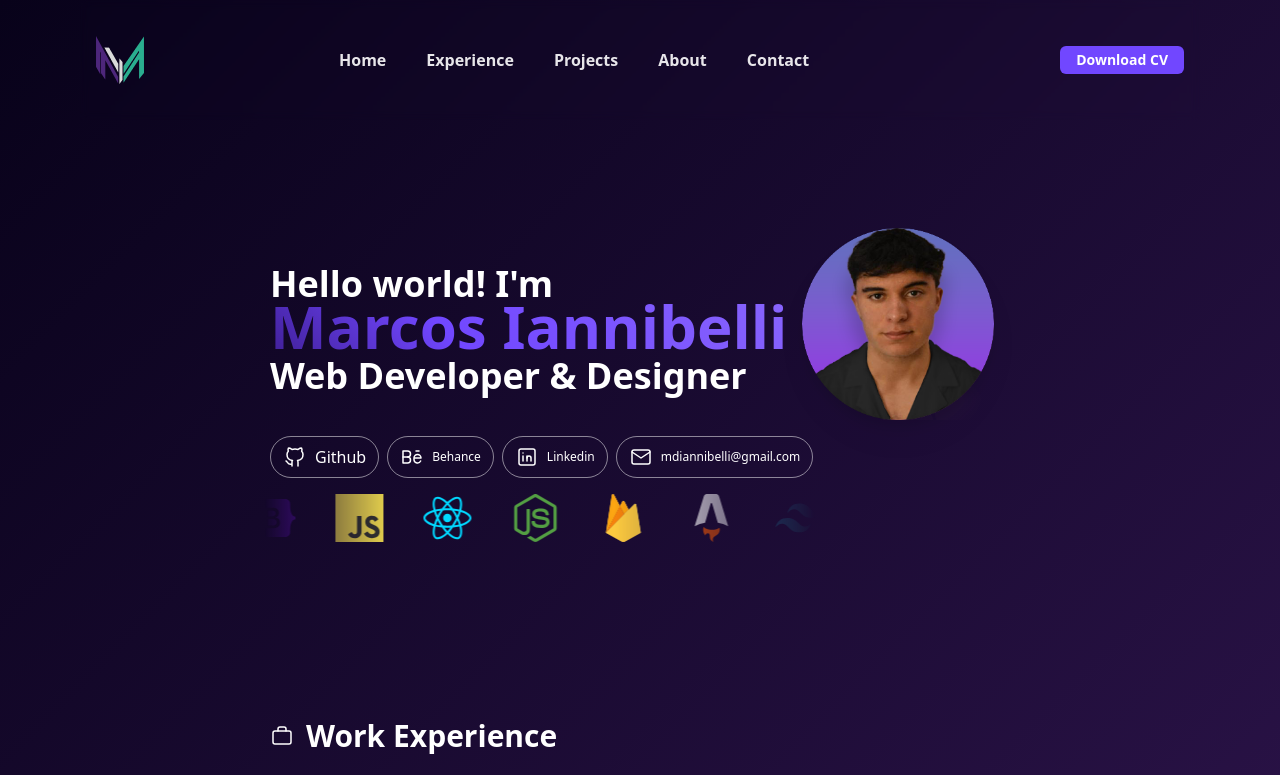
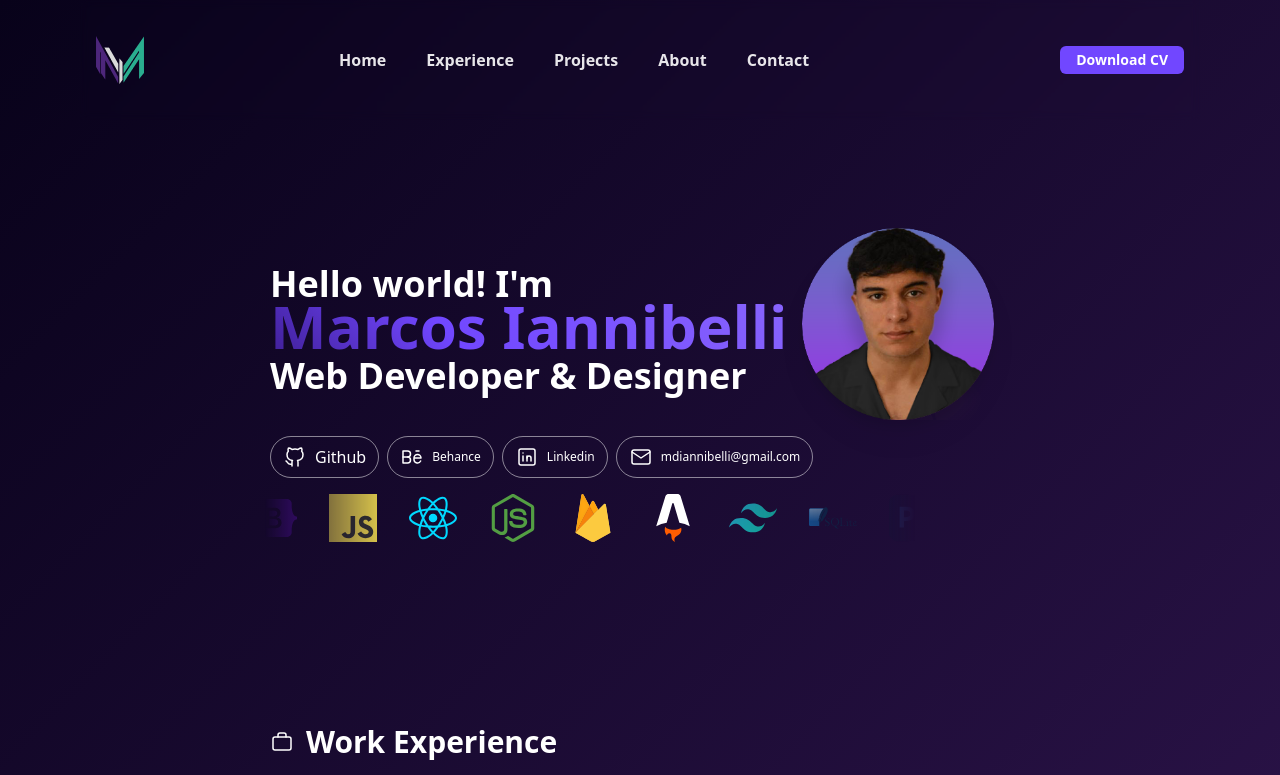
Before and after one commit to mdiannibelli/mdiannibelli-portfolio, an Astro site: page / in a window 1280 px wide. Shown: the top 775 px of the page. Built offline with nearby package versions, Linux system fonts and the light colour scheme; Astro itself is replaced by a stand-in of ours.

Commit message:
fixed skills2

```diff
--- a/src/components/Skills.astro
+++ b/src/components/Skills.astro
@@ -66,13 +66,13 @@ const skills = [
 ]
 
 ---
-<nav class="flex overflow-hidden [mask-image:_linear-gradient(to_right,transparent_0,_black_128px,_black_calc(100%-200px),transparent_100%)] w-[260px] mx-[calc((100%-250px)/2)] md:w-[550px] md:mx-[calc((100%-750px)/2)]">
-    <ul class="flex items-center gap-x-2">
+<nav class="inline-flex flex-nowrap overflow-hidden [mask-image:_linear-gradient(to_right,transparent_0,_black_128px,_black_calc(100%-200px),transparent_100%)] w-[260px] mx-[calc((100%-250px)/2)] md:w-[650px] md:mx-[calc((100%-750px)/2)]">
+    <ul class="flex items-center justify-center md:justify-start">
         {skills.map(({name, icon}) =>  (
             <li class="mx-2 xl:mx-4"><Image src={icon} alt={name} class="size-12 max-w-none"/></li>
         ))}
     </ul>
-    <ul class="flex items-center gap-x-2">
+    <ul class="flex items-center justify-center md:justify-start">
         {skills.map(({name, icon}) =>  (
             <li class="mx-2 xl:mx-4"><Image src={icon} alt={name} class="size-12 max-w-none"/></li>
         ))}
```
